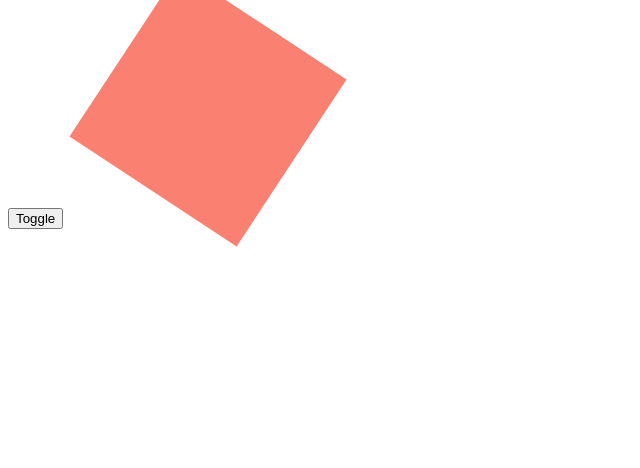
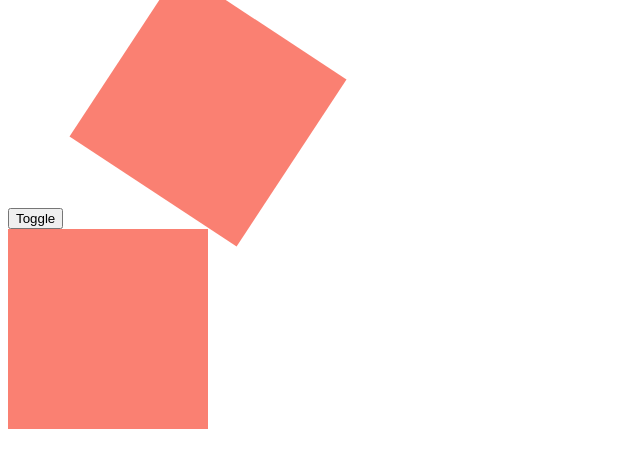
Before and after one commit to asbjornh/tiny-spring, a website built with webpack: page demo/index.html in a window 1280 px wide. Shown: the whole page, without its empty margins (0-640 px from the left). Built offline with nearby package versions, Linux system fonts and the light colour scheme.

Commit message:
Adds mouse-controlled spring demo

```diff
--- a/demo/client.js
+++ b/demo/client.js
@@ -1,4 +1,4 @@
-import Spring from '../spring';
+import Spring from '../spring.ts';
 
 const box = document.getElementById('box');
 const button = document.getElementById('button');
@@ -14,3 +14,14 @@ button.addEventListener('click', () => {
   value = value === 0 ? 300 : 0;
   spring.transitionTo(value);
 });
+
+const box2 = document.getElementById('box2');
+const spring2 = Spring(0, { stiffness: 50 });
+
+spring2.onUpdate(val => {
+  box2.style.transform = `translateX(${val}px)`;
+});
+
+window.addEventListener('mousemove', e => {
+  spring2.transitionTo(e.clientX);
+});
--- a/demo/index.html
+++ b/demo/index.html
@@ -10,5 +10,6 @@
   <body>
     <div id="box" class="box"></div>
     <button id="button">Toggle</button>
+    <div id="box2" class="box"></div>
   </body>
 </html>
```
